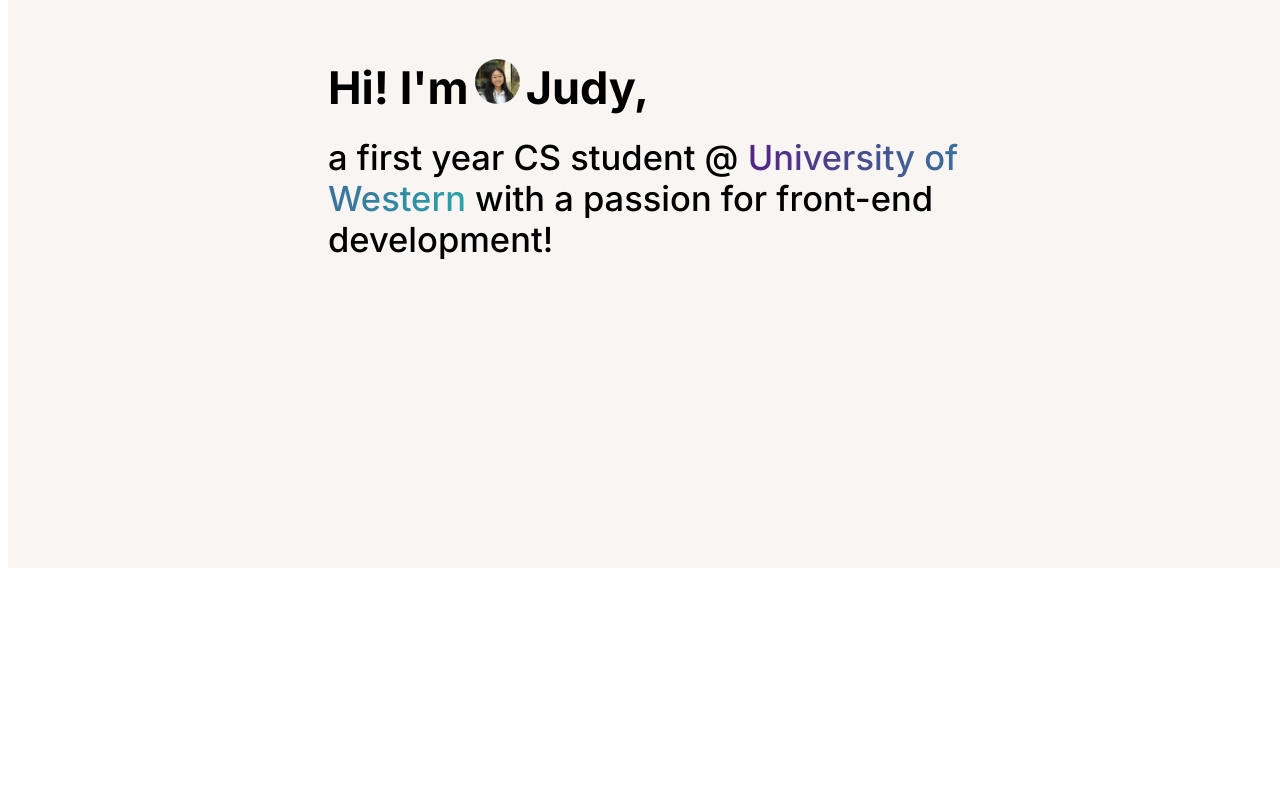
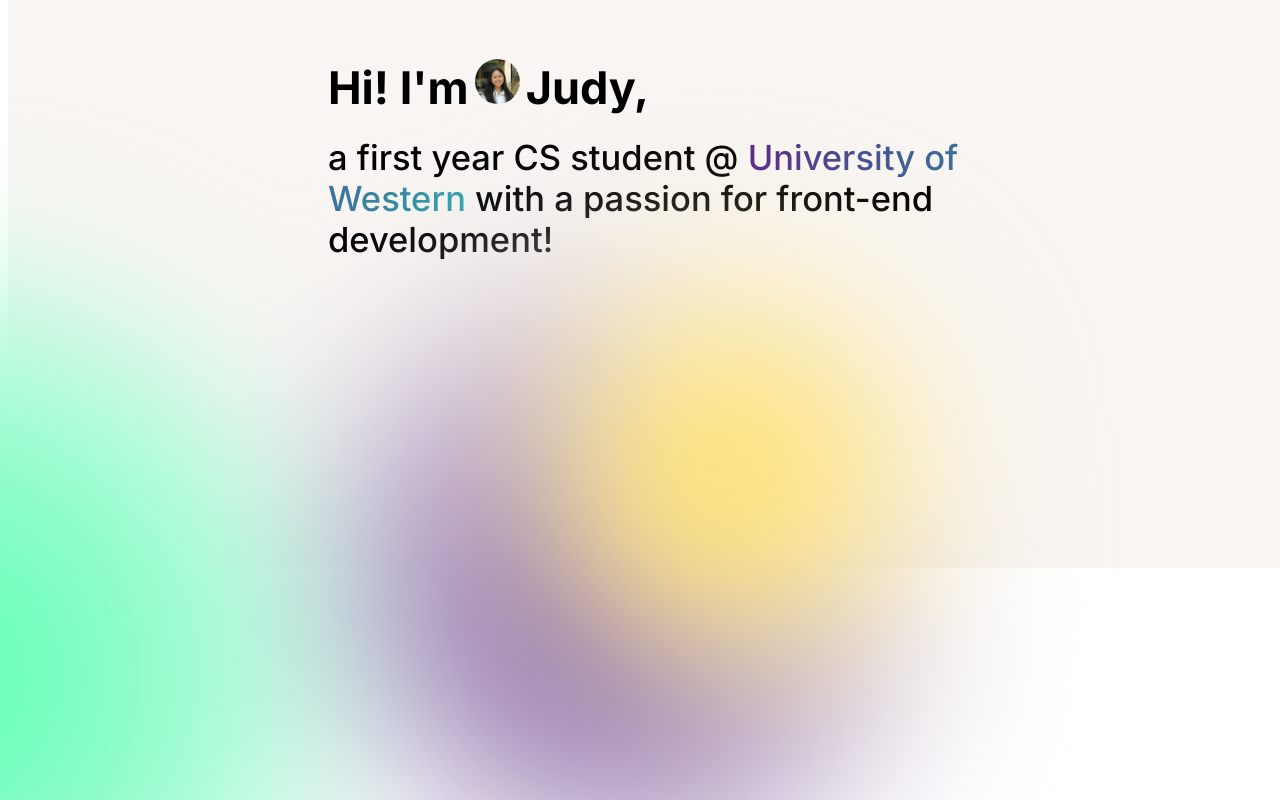
Before and after one commit to 4judyy/personal-site, a React (Create React App) app in the folder personal-site/: page / in a window 1280 px wide. Shown: the part 240-1040 px from the top of the page. Before the commit the page ends 808 px from the top, so only its background shows below. Built offline with nearby package versions, Linux system fonts and the light colour scheme.

Commit message:
created gradient STILL need fix them :(

```diff
--- a/personal-site/src/App.css
+++ b/personal-site/src/App.css
@@ -7,6 +7,7 @@
   text-align: start;
   align-items: center;
   background: #F8F5F2;
+  z-index: -3;
 }
 
 .body {
@@ -16,11 +17,13 @@
 .title {
   font-weight: 500;
   font-size: 1.15em;
+  z-index: 0;
 }
 
 .heading {
   font-size: 1.5em;
   font-weight: bold;
+  z-index: 0;
 }
 
 img {
@@ -29,10 +32,12 @@ img {
   height: 1em;
   border-radius: 200%;
   margin: 0px 6px 0 6px;
+  z-index: 0;
 }
 
 p {
   margin: 0 0 0.5em 0;
+  z-index: 0;
 }
 
 .highlight {
@@ -40,4 +45,45 @@ p {
   ;
   background-clip: text;
   color: transparent;
+  z-index: 0;
 }
+
+.circles {
+  position: absolute;
+  display: flex;
+  align-items: start;
+  filter: blur(80px);
+  /* bottom: px; */
+  justify-content: flex-start;
+
+}
+
+.circle1 {
+  position: absolute;
+  width: 600px;
+  height: 600px;
+  border-radius: 50%;
+  background: radial-gradient(circle, rgba(84, 36, 132, 1) 0%, rgba(245, 245, 245, 1) 87%);
+
+  z-index: -1;
+}
+
+.circle2 {
+  position: absolute;
+  width: 400px;
+  height: 400px;
+  border-radius: 50%;
+  left: 200px;
+  background: radial-gradient(circle, rgba(255, 216, 75, 1) 0%, rgba(249, 249, 249, 1) 100%);
+  z-index: -1;
+}
+
+.circle3 {
+  position: absolute;
+  width: 800px;
+  height: 800px;
+  right: 2px;
+  border-radius: 50%;
+  background: radial-gradient(circle, rgba(75, 255, 173, 1) 0%, rgba(249, 249, 249, 1) 100%);
+  z-index: -3;
+}
--- a/personal-site/src/components/landing.jsx
+++ b/personal-site/src/components/landing.jsx
@@ -13,7 +13,6 @@ class Landing extends Component {
                         <img src='judy.jpeg' />
                         Judy,</p>
                 </div>
-
                 <div className='title'>
                     <p>a first year CS student @ <span className="highlight">University of Western</span> with a passion for front-end development!</p>
                 </div>
@@ -21,6 +20,11 @@ class Landing extends Component {
                 <div className='description'>
                     {/* <p>To me, coding expresses {this.state.keywords}</p> */}
                 </div>
+                <div className='circles'>
+                    <div className='circle1'></div>
+                    <div className='circle3'></div>
+                    <div className='circle2'></div>
+                </div>
             </div>
         );
     }
```
